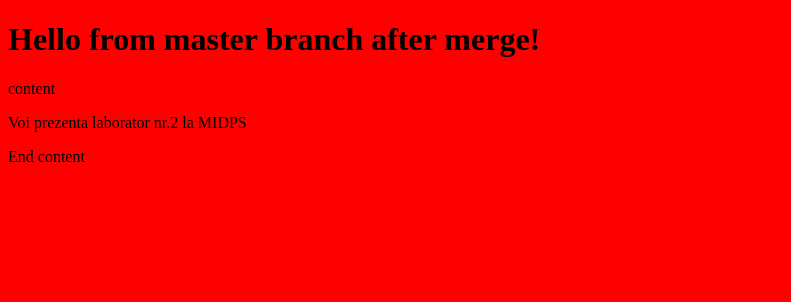
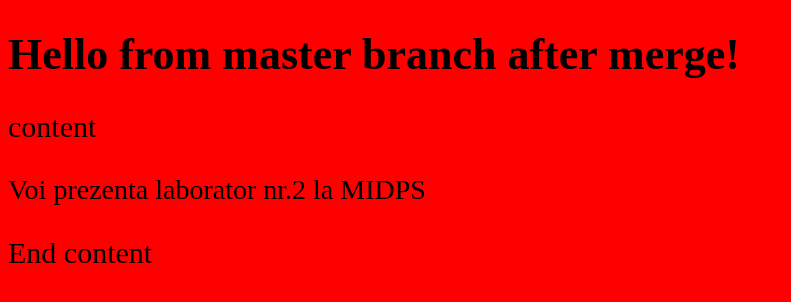
Before and after one commit to VladislavMorozan/Advanced, a plain HTML site: page index.html in a window 1280 px wide. Shown: the whole page, without its empty margins (0-791 px from the left). Drawn offline with Linux system fonts and the light colour scheme.

Commit message:
set font sizes

```diff
--- a/style.css
+++ b/style.css
@@ -1,3 +1,13 @@
 body{
 	background: red;
 }
+h1{
+	font-size: 44px;
+}
+p{
+	font-size: 30px;
+}
+body div
+{
+	font-size: 28px;
+}
```
